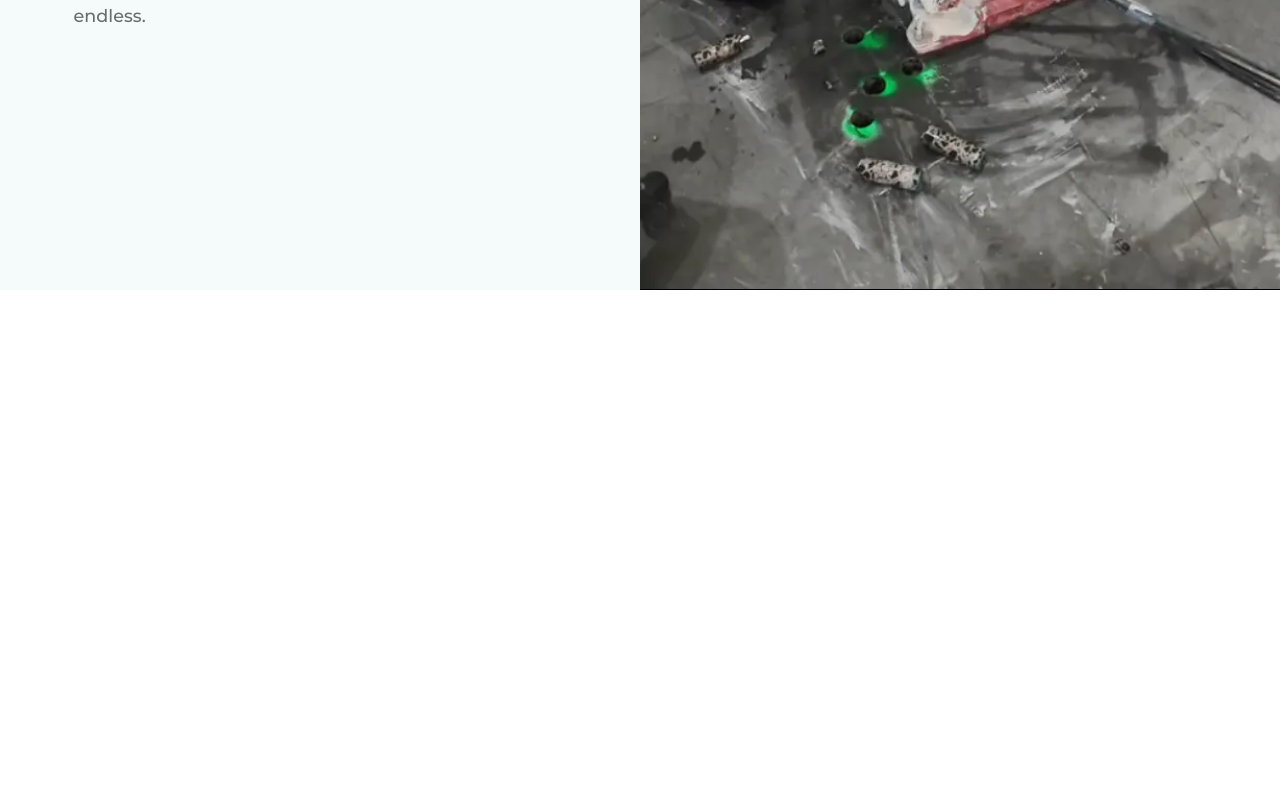
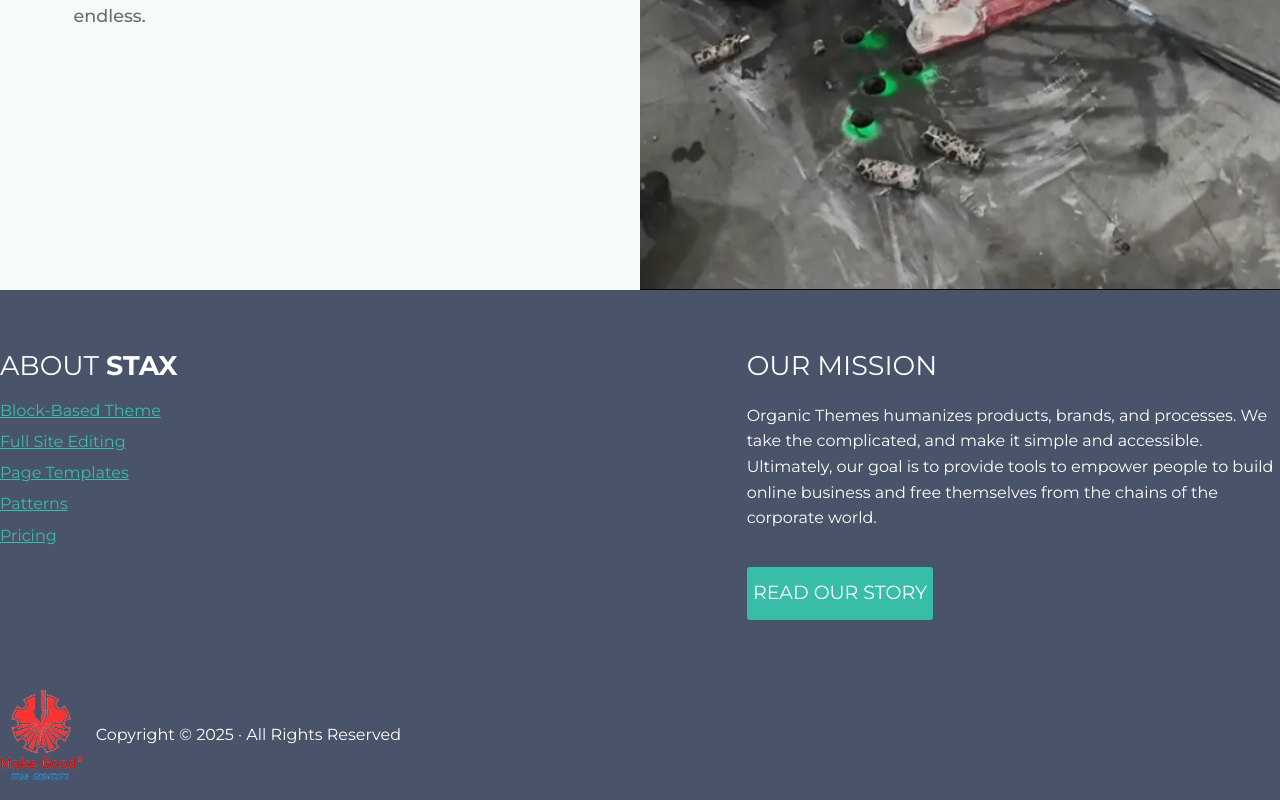
Before and after one commit to hhqbao/make-good-website, an Angular app in the folder makegood.client/: page / in a window 1280 px wide. Shown: the part 2279-3079 px from the top of the page. Before the commit the page ends 2569 px from the top, so only its background shows below. Built offline with nearby package versions, Linux system fonts and the light colour scheme.

Commit message:
Added footer

```diff
--- a/makegood.client/src/app/app.component.html
+++ b/makegood.client/src/app/app.component.html
@@ -4,4 +4,5 @@
   <app-services-card></app-services-card>
   <app-slogan-panel></app-slogan-panel>
   <app-services-banner></app-services-banner>
+  <app-footer></app-footer>
 </div>
--- a/makegood.client/src/app/app.module.ts
+++ b/makegood.client/src/app/app.module.ts
@@ -11,6 +11,7 @@ import { ServicesCardComponent } from './components/services-card/services-card.
 import { ServicesBannerComponent } from './components/services-banner/services-banner.component';
 import { TopNavComponent } from './components/top-nav/top-nav.component';
 import { SloganPanelComponent } from './components/slogan-panel/slogan-panel.component';
+import { FooterComponent } from './components/footer/footer.component';
 
 @NgModule({
   declarations: [AppComponent],
@@ -22,6 +23,7 @@ import { SloganPanelComponent } from './components/slogan-panel/slogan-panel.com
     ServicesBannerComponent,
     TopNavComponent,
     SloganPanelComponent,
+    FooterComponent,
   ],
   providers: [provideHttpClient(withInterceptorsFromDi())],
   bootstrap: [AppComponent],
--- /dev/null
+++ b/makegood.client/src/app/components/footer/footer.component.html
@@ -0,0 +1,74 @@
+<div class="footer-comp">
+  <div class="container container--2">
+    <div class="footer-comp__container">
+      <div class="footer-comp__top-box">
+        <div class="footer-comp__top-box__left-text-box">
+          <h3
+            class="footer-comp__top-box__left-text-box__heading heading heading--3"
+          >
+            ABOUT <span class="bold">STAX</span>
+          </h3>
+          <ul class="footer-comp__top-box__left-text-box__list">
+            <li>
+              <a href="#" class="footer-comp__top-box__left-text-box__item">
+                Block-Based Theme
+              </a>
+            </li>
+            <li>
+              <a href="#" class="footer-comp__top-box__left-text-box__item">
+                Full Site Editing
+              </a>
+            </li>
+            <li>
+              <a href="#" class="footer-comp__top-box__left-text-box__item">
+                Page Templates
+              </a>
+            </li>
+            <li>
+              <a href="#" class="footer-comp__top-box__left-text-box__item">
+                Patterns
+              </a>
+            </li>
+            <li>
+              <a href="#" class="footer-comp__top-box__left-text-box__item">
+                Pricing
+              </a>
+            </li>
+          </ul>
+        </div>
+        <div class="footer-comp__top-box__right-text-box">
+          <h3
+            class="footer-comp__top-box__right-text-box__heading heading heading--3"
+          >
+            OUR MISSION
+          </h3>
+          <p
+            class="footer-comp__top-box__right-text-box__description paragraph paragraph--2"
+          >
+            Organic Themes humanizes products, brands, and processes. We take
+            the complicated, and make it simple and accessible. Ultimately, our
+            goal is to provide tools to empower people to build online business
+            and free themselves from the chains of the corporate world.
+          </p>
+          <div class="footer-comp__top-box__right-text-box__button">
+            <a href="#" class="btn btn--3">READ OUR STORY</a>
+          </div>
+        </div>
+      </div>
+      <div class="footer-comp__bottom-box">
+        <div class="footer-comp__bottom-box__left-text-box">
+          <img
+            src="/images/make-good-logo.png"
+            alt="Make Good Logo"
+            class="footer-comp__bottom-box__left-text-box__logo"
+          />
+          <div
+            class="footer-comp__bottom-box__left-text-box__description paragraph paragraph--2"
+          >
+            Copyright © 2025 · All Rights Reserved
+          </div>
+        </div>
+      </div>
+    </div>
+  </div>
+</div>
--- /dev/null
+++ b/makegood.client/src/app/components/footer/footer.component.ts
@@ -0,0 +1,11 @@
+import { Component, OnInit } from '@angular/core';
+
+@Component({
+  selector: 'app-footer',
+  templateUrl: 'footer.component.html',
+})
+export class FooterComponent implements OnInit {
+  constructor() {}
+
+  ngOnInit() {}
+}
--- a/makegood.client/src/style/1-variables/_colors.scss
+++ b/makegood.client/src/style/1-variables/_colors.scss
@@ -3,7 +3,7 @@ $black--2: #61728d;
 $black--3: #d5d5d5;
 
 $gray--1: rgb(101, 109, 111);
-$gray--2: #495369;
+$gray--2: rgb(73, 83, 105);
 
 $white--1: white;
 $white--2: #f5f5f5;
@@ -12,7 +12,7 @@ $white--3: rgb(245, 250, 250);
 $blue--1: #213047;
 $blue--2: #1bbde8;
 
-$green--1: #38bda6;
+$green--1: rgb(56, 189, 166);
 $green--2: #70c370;
 
 $yellow--1: rgb(255, 204, 0);
--- a/makegood.client/src/style/3-bases/_paragraph.scss
+++ b/makegood.client/src/style/3-bases/_paragraph.scss
@@ -8,4 +8,9 @@
     line-height: 1.6;
     margin-bottom: 1rem;
   }
+
+  &--2 {
+    color: $white--1;
+    font-size: 1.6rem;
+  }
 }
--- /dev/null
+++ b/makegood.client/src/style/4-components/_footer.scss
@@ -0,0 +1,70 @@
+.footer-comp {
+  background-color: $gray--2;
+  padding: 6rem 0 2rem 0;
+
+  &__container {
+  }
+
+  &__top-box {
+    display: flex;
+
+    &__left-text-box {
+      flex: 1.4;
+
+      &__heading {
+        color: $white--1;
+      }
+
+      &__list {
+        margin-top: 1.8rem;
+        list-style: none;
+      }
+
+      &__item {
+        display: block;
+        color: $green--1;
+        margin: 1.2rem 0;
+      }
+    }
+
+    &__right-text-box {
+      flex: 1;
+
+      &__heading {
+        color: $white--1;
+        margin-bottom: 2rem;
+      }
+
+      &__description {
+        line-height: 1.6;
+      }
+
+      &__button {
+        margin-top: 3.6rem;
+        width: 35%;
+      }
+    }
+  }
+
+  &__bottom-box {
+    margin-top: 7rem;
+
+    &__left-text-box {
+      display: flex;
+
+      &__logo {
+        height: 9rem;
+      }
+
+      &__description {
+        align-items: center;
+        display: flex;
+        margin-left: 1.2475rem;
+      }
+    }
+  }
+
+  .bold {
+    font-weight: 700;
+  }
+}
--- a/makegood.client/src/style/main.scss
+++ b/makegood.client/src/style/main.scss
@@ -11,3 +11,4 @@
 @import "4-components/services-card";
 @import "4-components/services-banner";
 @import "4-components/slogan-panel";
+@import "4-components/footer";
```
Also changed, not shown: makegood.client/public/images/make-good-logo.png (added).
